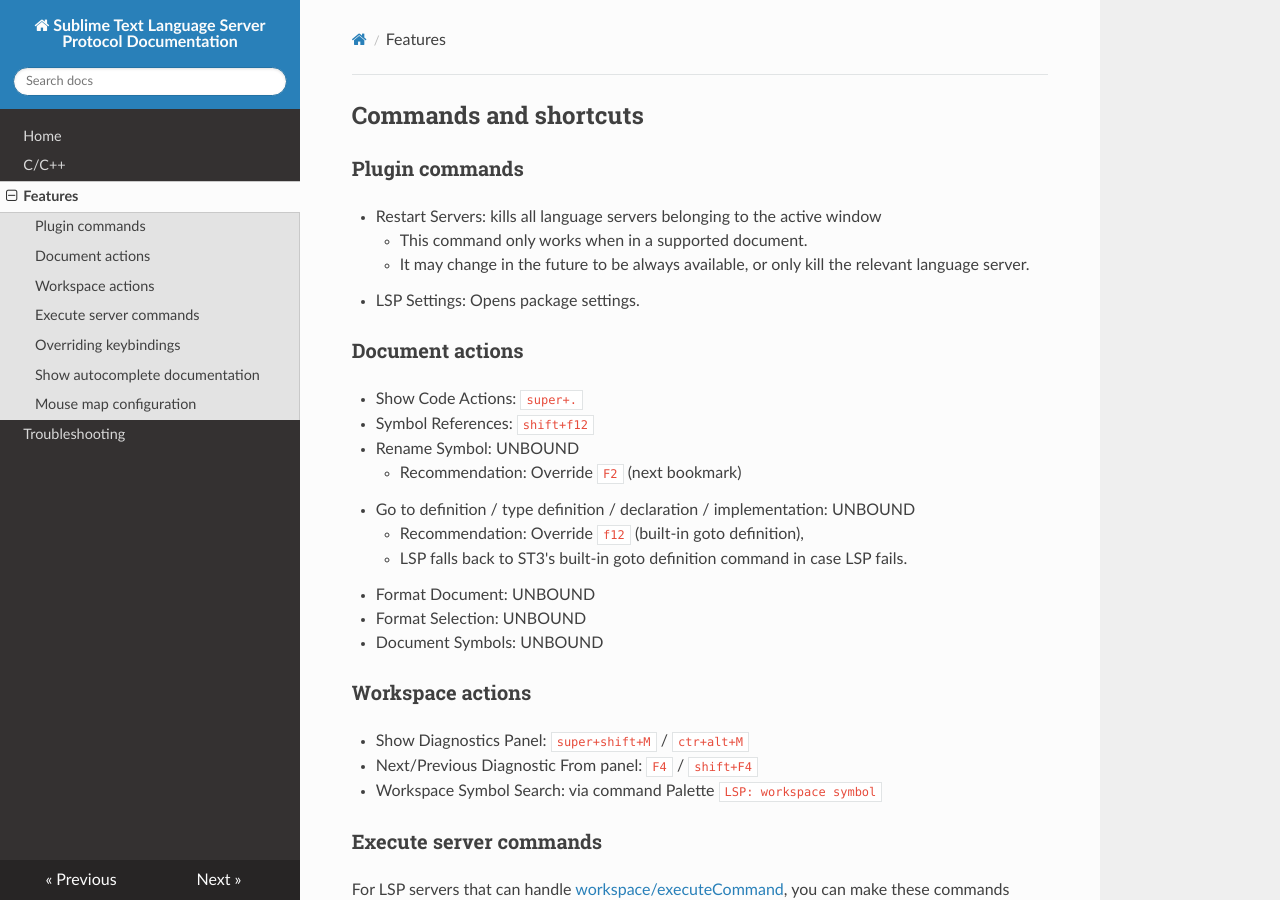
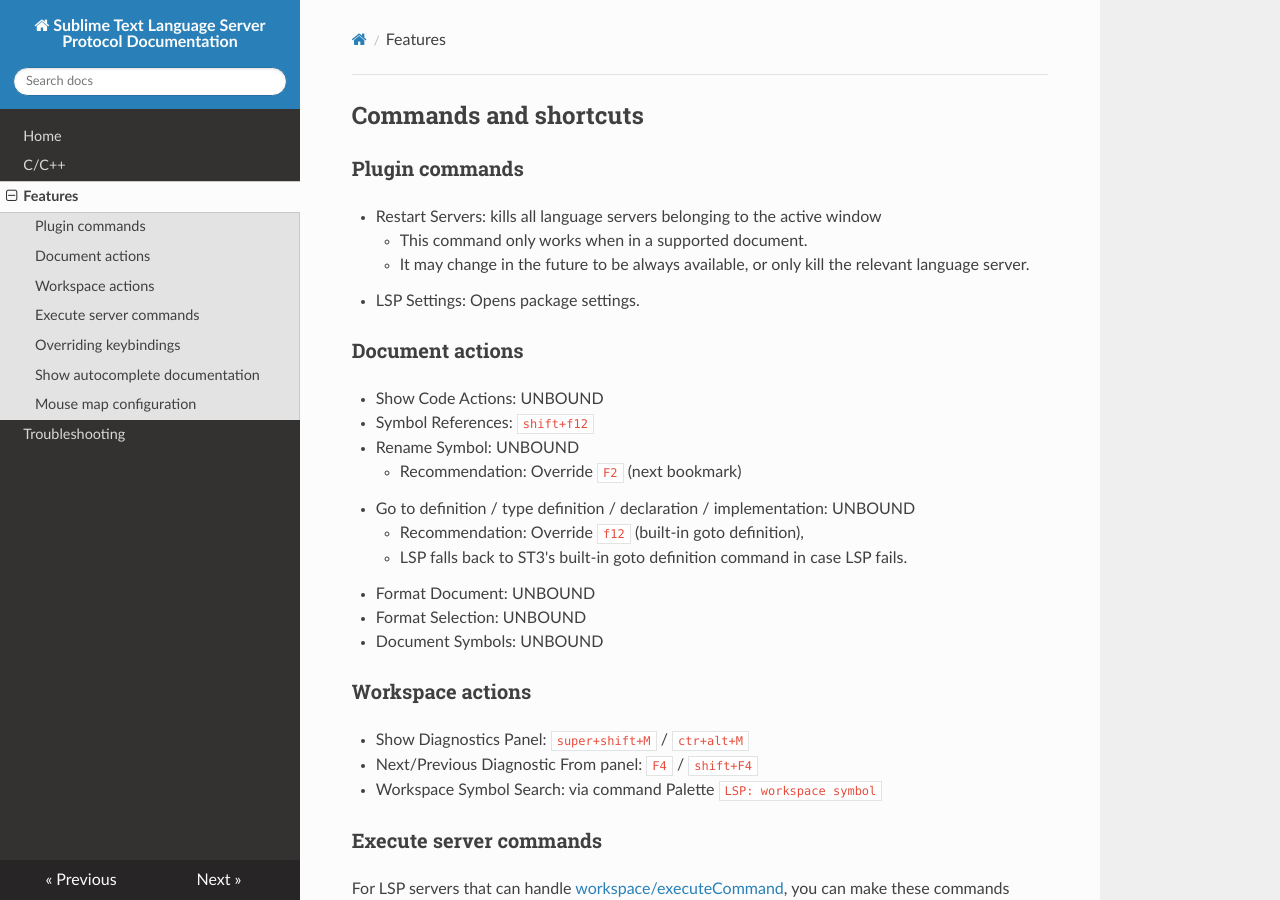
Before and after one commit to sublimelsp/LSP, an MkDocs documentation site: the page built from docs/features.md, in a window 1280 px wide and 900 px high. Built offline with MkDocs 1.6.1, drawn with Linux system fonts in a browser that asks for light colours; nearby versions of some CDN libraries.

Commit message:
Update Code Actions Doc
Follow up on https://github.com/sublimelsp/LSP/pull/1191

```diff
--- a/docs/features.md
+++ b/docs/features.md
@@ -10,7 +10,7 @@
 
 ### Document actions
 
-* Show Code Actions: `super+.`
+* Show Code Actions: UNBOUND
 * Symbol References: `shift+f12`
 * Rename Symbol: UNBOUND
     * Recommendation: Override `F2` (next bookmark)
```
